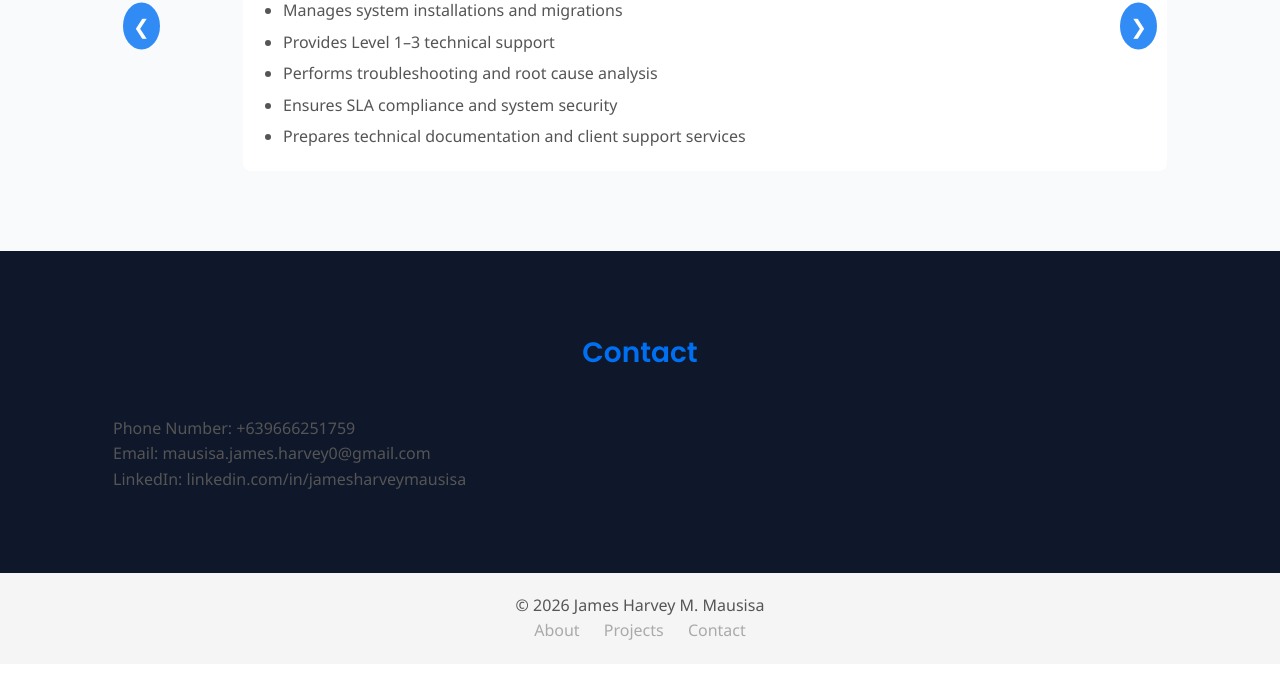
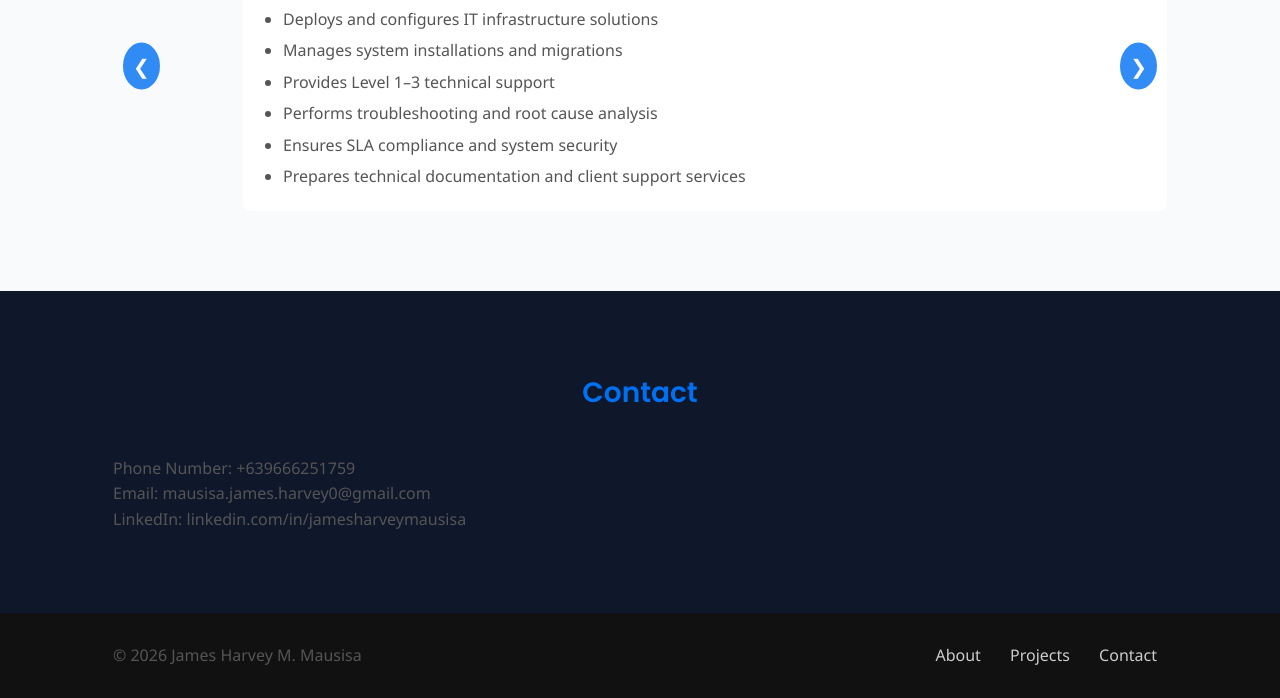
Before and after one commit to kaydenlone/kaizer-portfolio, a plain HTML site: page index.html in a window 1280 px wide. Shown: the part 1910-2608 px from the top of the page. Before the commit the page ends 2574 px from the top, so only its background shows below. Drawn offline with Linux system fonts and the light colour scheme.

Commit message:
Update style.css

```diff
--- a/style.css
+++ b/style.css
@@ -908,3 +908,33 @@ h2 {
     border-radius: 12px;
     box-shadow: 0 10px 30px rgba(0,0,0,0.15);
 }
+
+footer {
+    background-color: #111;
+    color: #fff;
+    padding: 30px 20px;
+}
+
+.footer-content {
+    display: flex;
+    justify-content: space-between;
+    align-items: center;
+}
+
+.footer-links a {
+    color: #ccc;
+    margin-left: 15px;
+    text-decoration: none;
+}
+
+.footer-links a:hover {
+    color: #fff;
+}
+
+p {
+    line-height: 1.6;
+}
+
+ul li {
+    margin-bottom: 8px;
+}
```
